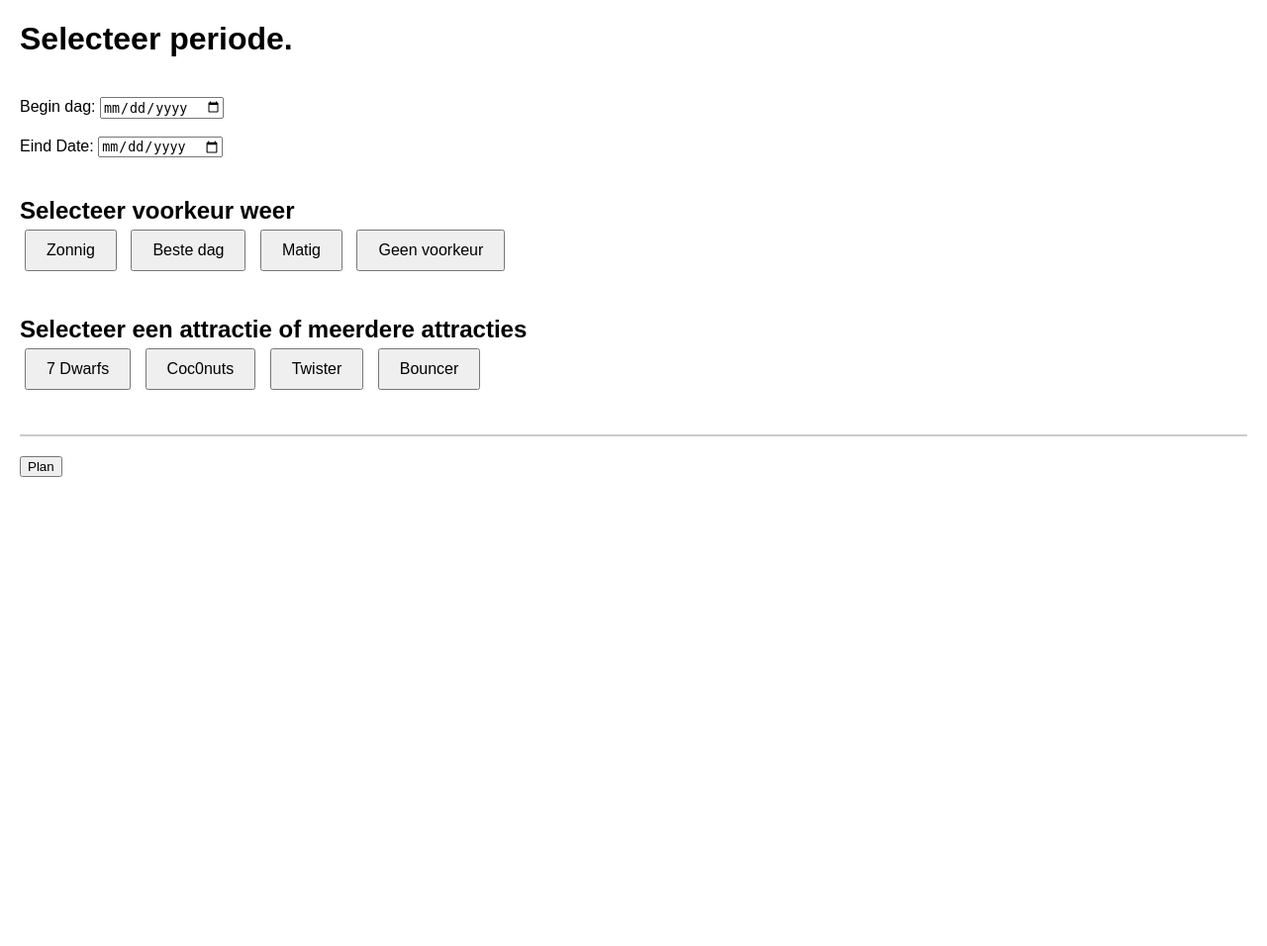
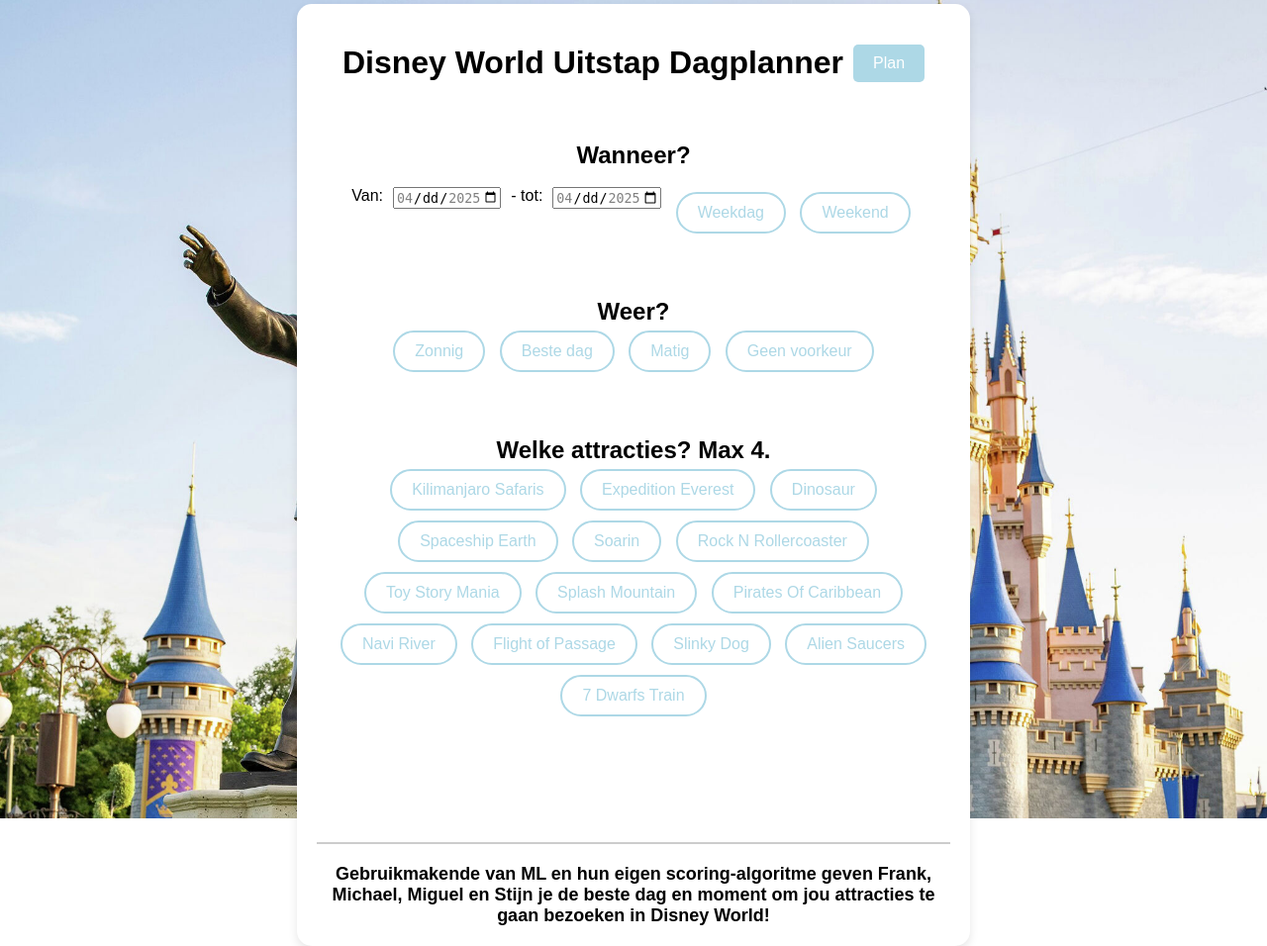
Before and after one commit to droop706/Disneyworld, a Flask app: page / in a window 1280 px wide. Shown: the whole page at 99% size. Before the commit the page ends 482 px from the top, so only its background shows below. Run offline with Flask 3, Linux system fonts and the light colour scheme.

Commit message:
Launchable versie web applicatie.

```diff
--- a/templates/index.html
+++ b/templates/index.html
@@ -7,30 +7,86 @@
     <style>
         body {
             font-family: Arial, sans-serif;
-            margin: 20px;
+            margin: 0;
+            padding: 0;
+            height: 100vh;
+            background-image: url("/static/images/disneybackground.jpg");
+            background-size: cover;
+            background-position: center;
+            background-repeat: no-repeat;
+            display: flex;
+            justify-content: center;
+            align-items: center;
         }
+
+        .container {
+            background-color: white;
+            border-radius: 15px;
+            width: 50%;
+            padding: 20px;
+            box-shadow: 0 4px 10px rgba(0, 0, 0, 0.1);
+            text-align: center;
+            margin-top: 10em;
+            display: flex;
+            flex-direction: column;
+            align-items: center;
+        }
+
+        h1 {
+            display: inline-block;
+            margin-right: 10px;
+        }
+
+        .plan-button {
+            background-color: lightblue;
+            color: white;
+            border: none;
+            border-radius: 5px;
+            padding: 10px 20px;
+            font-size: 16px;
+            cursor: pointer;
+            transition: background-color 0.3s;
+        }
+
+        .plan-button:hover {
+            background-color: darkblue;
+        }
+
         .button-container {
             margin-bottom: 20px;
         }
+
         .button-container button {
             margin: 5px;
             padding: 10px 20px;
             font-size: 16px;
             cursor: pointer;
+            background-color: white;
+            color: lightblue;
+            border: 2px solid lightblue;
+            border-radius: 25px;
+            transition: all 0.3s ease;
         }
-        .result-container {
-            margin-top: 20px;
-            font-size: 18px;
-            font-weight: bold;
+
+        .button-container button.selected {
+            color: darkblue;
+            border-color: darkblue;
         }
+
+        .date-container {
+            display: flex;
+            align-items: flex-start;
+            justify-content: center;
+            gap: 10px;
+            flex-wrap: wrap;
+        }
+
         .section-title {
             margin-top: 40px;
             font-size: 24px;
             font-weight: bold;
         }
-        .date-container {
-            margin-top: 40px;
-        }
+
         .overview-container {
             margin-top: 40px;
             font-size: 18px;
@@ -42,84 +98,110 @@
 </head>
 <body>
 
-    <h1>Selecteer periode.</h1>
-
-    <div class="date-container">
-        <label for="start-date">Begin dag:</label>
-        <input type="date" id="start-date" onchange="updateOverview()">
-        <br><br>
-        <label for="end-date">Eind Date:</label>
-        <input type="date" id="end-date" onchange="updateOverview()">
+    <div class="container">
+        <div style="display: flex; align-items: center;">
+            <h1>Disney World Uitstap Dagplanner</h1>
+            <button class="plan-button" onclick="sendData()">Plan</button>
         </div>
 
-    <div class="section-title">Selecteer voorkeur weer</div>
+        <div class="section-title">Wanneer?</div>
+        <br>
+        <div class="date-container">
+            <label for="start-date">Van:</label>
+            <input type="date" id="start-date" onchange="updateOverview()" min="" max="">
+            <label for="end-date"> - tot:</label>
+            <input type="date" id="end-date" onchange="updateOverview()" min="" max="">
+            <div class="button-container" id="weekend-weekday-container">
+                <button onclick="selectWeekOrWeekday('Weekdag')">Weekdag</button>
+                <button onclick="selectWeekOrWeekday('Weekend')">Weekend</button>
+            </div>
+        </div>
 
-    <div class="button-container">
+        <div class="section-title">Weer?</div>
+
+        <div class="button-container" id="weather-container">
             <button onclick="selectWeather('Zonnig')">Zonnig</button>
             <button onclick="selectWeather('Beste dag')">Beste dag</button>
             <button onclick="selectWeather('Matig')">Matig</button>
             <button onclick="selectWeather('Geen voorkeur')">Geen voorkeur</button>
         </div>
 
-    <div class="result-container" id="result-container-weather">
-    </div>
+        <div class="section-title">Welke attracties? Max 4.</div>
 
-    <div class="section-title">Selecteer een attractie of meerdere attracties</div>
-
-    <div class="button-container">
-        <button onclick="selectAttraction('7 dwarfs')">7 Dwarfs</button>
-        <button onclick="selectAttraction('coc0nuts')">Coc0nuts</button>
-        <button onclick="selectAttraction('twister')">Twister</button>
-        <button onclick="selectAttraction('railgun')">Bouncer</button>
-    </div>
-
-    <div class="result-container" id="result-container-attractions">
+        <div class="button-container" id="attraction-container">
+            <button onclick="selectAttraction('kilimanjaro_safaris')">Kilimanjaro Safaris</button>
+            <button onclick="selectAttraction('expedition_everest')">Expedition Everest</button>
+            <button onclick="selectAttraction('dinosaur')">Dinosaur</button>
+            <button onclick="selectAttraction('spaceship_earth')">Spaceship Earth</button>
+            <button onclick="selectAttraction('soarin')">Soarin</button>
+            <button onclick="selectAttraction('rock_n_rollercoaster')">Rock N Rollercoaster</button>
+            <button onclick="selectAttraction('toy_story_mania')">Toy Story Mania</button>
+            <button onclick="selectAttraction('splash_mountain')">Splash Mountain</button>
+            <button onclick="selectAttraction('pirates_of_caribbean')">Pirates Of Caribbean</button>
+            <button onclick="selectAttraction('navi_river')">Navi River</button>
+            <button onclick="selectAttraction('flight_of_passage')">Flight of Passage</button>
+            <button onclick="selectAttraction('slinky_dog')">Slinky Dog</button>
+            <button onclick="selectAttraction('alien_saucers')">Alien Saucers</button>
+            <button onclick="selectAttraction('7_dwarfs_train')">7 Dwarfs Train</button>
         </div>
 
         <div class="overview-container" id="overview-container">
         </div>
-
-    <button onclick="sendData()">Plan</button>
+        <div class="overview-container"> Gebruikmakende van ML en hun eigen scoring-algoritme geven Frank, Michael, Miguel
+        en Stijn je de beste dag en moment om jou attracties te gaan bezoeken in Disney World!
+        </div>
+    </div>
 
     <script>
-        // locale variabelen
         let selectedAttractions = [];
         let lastWeather = '';
         let startDate = '';
         let endDate = '';
+        let selectedDayType = '';
 
-        function selectAttraction(attraction) {
-            if (!selectedAttractions.includes(attraction)) {
-                selectedAttractions.push(attraction);
-            }
-            updateOverview();
-        }
+        const today = new Date();
+        const maxDate = new Date();
+        maxDate.setDate(today.getDate() + 16);
 
-        function selectWeather(weather) {
-            lastWeather = weather;
-            updateOverview();
-        }
+        const formatDate = (date) => date.toISOString().split('T')[0];
+
+        document.getElementById('start-date').min = formatDate(today);
+        document.getElementById('start-date').max = formatDate(maxDate);
+        document.getElementById('end-date').min = formatDate(today);
+        document.getElementById('end-date').max = formatDate(maxDate);
 
         function updateOverview() {
             startDate = document.getElementById("start-date").value;
             endDate = document.getElementById("end-date").value;
 
-            let overviewMessage = "Selected options:\n\n";
+            if (startDate && endDate && new Date(endDate) < new Date(startDate)) {
+                alert("End date must be later than or equal to start date.");
+                document.getElementById("end-date").value = startDate;
+                return;
+            }
+
+            let overviewMessage = "Overzicht van uw keuzes:\n\n";
 
             if (startDate && endDate) {
-                overviewMessage += `Start Date: ${startDate}\nEnd Date: ${endDate}\n`;
+                overviewMessage += `gewenste dag tussen ${startDate}\nen ${endDate}, `;
             } else {
                 overviewMessage += "Please select both start and end dates.\n";
             }
 
             if (lastWeather) {
-                overviewMessage += `Weather preference: ${lastWeather}\n`;
+                overviewMessage += `weer: ${lastWeather.toLowerCase()}, `;
             } else {
                 overviewMessage += "Please select a weather preference.\n";
             }
 
+            if (selectedDayType) {
+                overviewMessage += `type dag: ${selectedDayType.toLowerCase()}, `;
+            } else {
+                overviewMessage += "Please select a day type (weekend or weekday).\n";
+            }
+
             if (selectedAttractions.length > 0) {
-                overviewMessage += `Attractions: ${selectedAttractions.join(", ")}\n`;
+                overviewMessage += ` Attracties: ${selectedAttractions.join(", ")}\n.`;
             } else {
                 overviewMessage += "Please select at least one attraction.\n";
             }
@@ -132,31 +214,88 @@
                 start_date: startDate,
                 end_date: endDate,
                 weather_preference: lastWeather,
-                attractions: selectedAttractions
+                attractions: selectedAttractions,
+                day_type: selectedDayType
             };
 
-            //
-            console.log("Sending data:", data);
-
-            // Code om API call naar backend te sturen.
-            fetch('http://127.0.0.1:5000/api/plan', {
+            fetch('/DisneyWorldDagPlanner/planning', {
                 method: 'POST',
                 headers: {
                     'Content-Type': 'application/json'
                 },
                 body: JSON.stringify(data)
             })
-            .then(response => response.json())
-            .then(data => {
-                console.log('Success:', data);
-                alert("Plan successfully sent!");
+            .then(response => {
+                if (response.ok) {
+                    console.log('Success:', response);
+                    window.location.href = '/DisneyWorldDagPlanner/planning';
+                } else {
+                    console.error('Error:', response);
+                }
             })
             .catch((error) => {
                 console.error('Error:', error);
-                alert("There was an error sending your plan.");
             });
         }
+
+        function selectAttraction(attraction) {
+            if (selectedAttractions.length >= 4 && !selectedAttractions.includes(attraction)) {
+                alert('You can only select up to 4 attractions.');
+                return;
+            }
+
+            const button = document.querySelector(`button[onclick="selectAttraction('${attraction}')"]`);
+            button.classList.toggle("selected");
+
+            const index = selectedAttractions.indexOf(attraction);
+            if (index === -1) {
+                selectedAttractions.push(attraction);
+            } else {
+                selectedAttractions.splice(index, 1);
+            }
+
+            updateOverview();
+        }
+
+        function selectWeather(weather) {
+            const weatherButtons = document.querySelectorAll('#weather-container button');
+            weatherButtons.forEach(button => button.classList.remove('selected'));
+
+            const button = document.querySelector(`button[onclick="selectWeather('${weather}')"]`);
+            button.classList.add('selected');
+
+            lastWeather = weather;
+
+            updateOverview();
+        }
+
+        function selectWeekOrWeekday(dayType) {
+            const dayButtons = document.querySelectorAll('#weekend-weekday-container button');
+            const button = document.querySelector(`button[onclick="selectWeekOrWeekday('${dayType}')"]`);
+
+            if (button.classList.contains('selected')) {
+                button.classList.remove('selected');
+                selectedDayType = 'Geen voorkeur';
+            } else {
+                if (selectedDayType === 'Geen voorkeur') {
+                    selectedDayType = dayType;
+                } else if (selectedDayType === '' || selectedDayType !== dayType) {
+                    selectedDayType = dayType;
+                } else if (selectedDayType === dayType) {
+                    selectedDayType = 'Geen voorkeur';
+                }
+
+                dayButtons.forEach(btn => {
+                    if (btn !== button) {
+                        btn.classList.remove('selected');
+                    }
+                });
+
+                button.classList.add('selected');
+            }
+
+            updateOverview();
+        }
     </script>
-
 </body>
 </html>
```
Also changed, not shown: scoringalgoritme.py (added, +42 -0 lines), templates/planning.html (added, +129 -0 lines), static/images/add-placeholder.jpg (added), static/images/disneybackground.jpg (added), static/images/disneyworld-fireworks-rphzl5bi9vdyao2v.jpg (added), static/images/reset_icon.png (added). Lines whose indentation alone changed are shown as unchanged.
